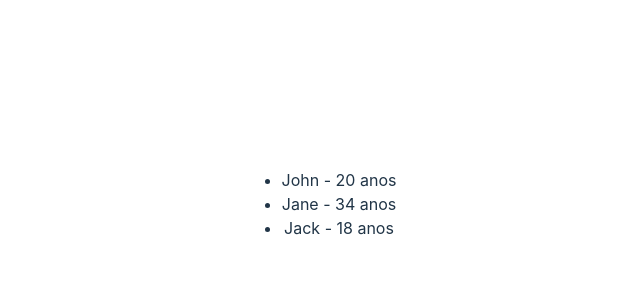
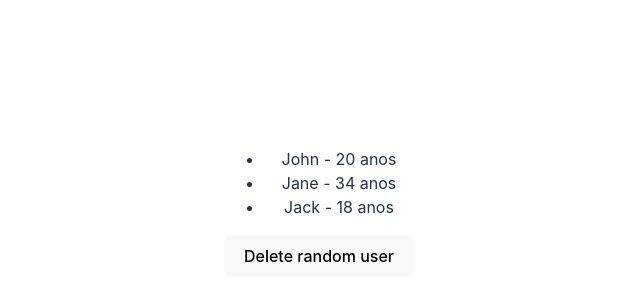
Before and after one commit to abraaorochapb/iteractionsReact, a React (Vite) app: page / in a window 1280 px wide. Shown: the part 196-496 px from the top of the page, without its empty margins (321-961 px from the left). Built offline with nearby package versions, Linux system fonts and the light colour scheme.

Commit message:
PreviousState

```diff
--- a/src/components/RenderingKeys.jsx
+++ b/src/components/RenderingKeys.jsx
@@ -7,6 +7,11 @@
   {id: 2, name: 'Jane', age: 34},
   {id: 3, name: 'Jack', age: 18}
 ])
+
+const deleteRandom = () => {
+  const randomIndex = Math.floor(Math.random() * 4)
+  setUsers((prevUsers) => prevUsers.filter((user) => user.id !== randomIndex))
+}
 
   return (
     <div>
@@ -18,6 +23,11 @@
           </li>)
         }
       </ul>
+
+      {/* PreviousState */}
+      <button onClick={deleteRandom}>
+        Delete random user
+      </button>
     </div>
   )
 }
```
